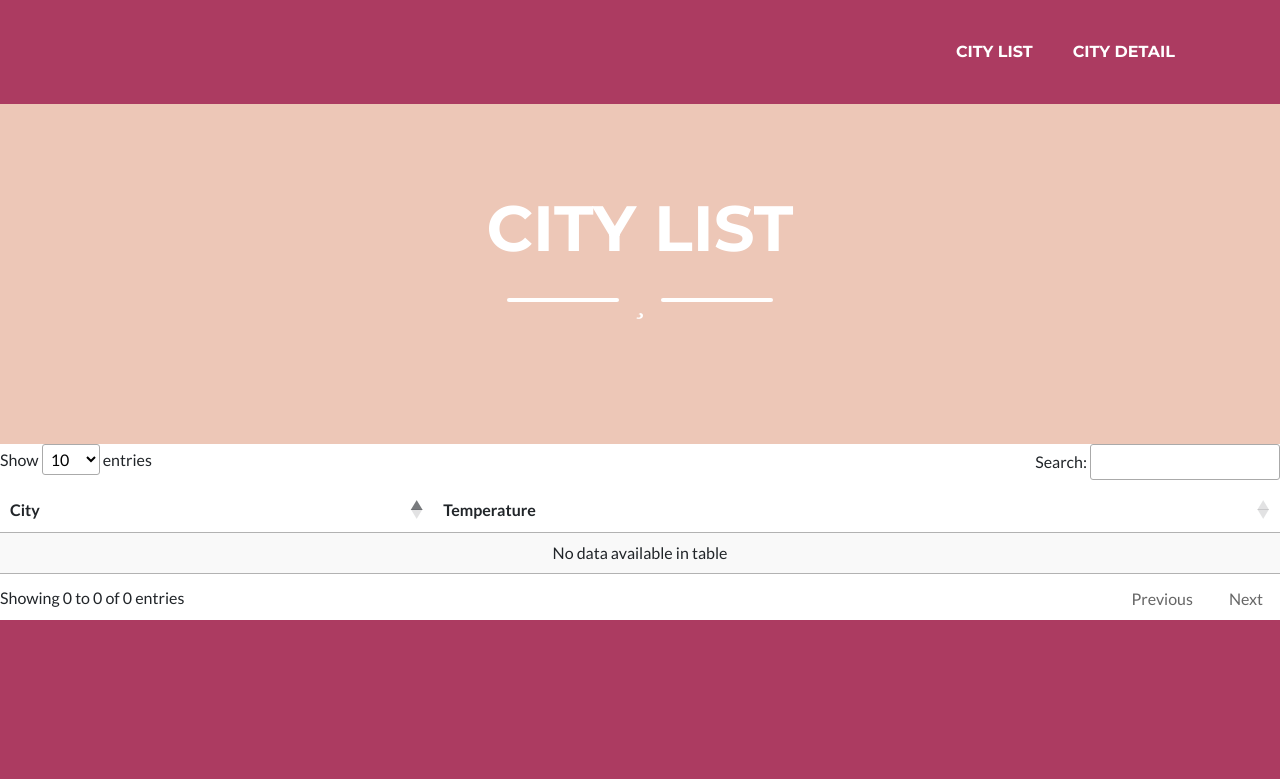
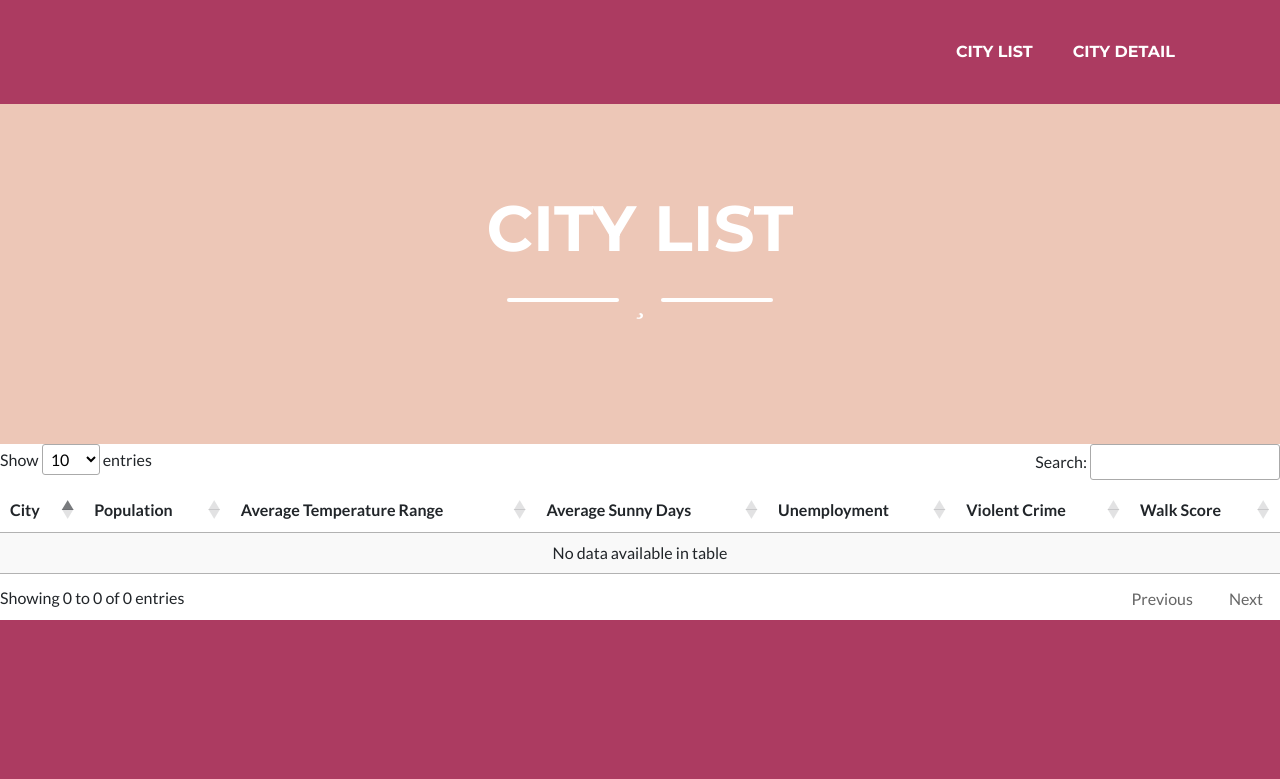
Before and after one commit to laashna/findrcity, a Django app: template findrcity/templates/city_list/city_list.html in a window 1280 px wide. Shown: the top 779 px of the page. Run offline with Django 3.2, Linux system fonts and the light colour scheme; the template is opened without the code that fills it, so the values that code supplies are empty; some libraries are stand-ins or nearby versions.

Commit message:
add population sun unemployment crime and walkscore in to citylist table

```diff
--- a/findrcity/templates/city_list/city_list.html
+++ b/findrcity/templates/city_list/city_list.html
@@ -1,6 +1,6 @@
 {% extends 'base/base.html' %}
 
-{% block title %} City List {% endblock %}
+{% block title %} city List {% endblock %}
 
 {% block heading %}<h1 class="masthead-heading text-uppercase mb-0">City List</h1>{% endblock %}
 
--- a/findrcity/templates/city_list/datatable.html
+++ b/findrcity/templates/city_list/datatable.html
@@ -2,14 +2,24 @@
     <thead>
     <tr>
         <th>City</th>
-        <th>Temperature</th>
+        <th>Population</th>
+        <th>Average Temperature Range</th>
+        <th>Average Sunny Days</th>
+        <th>Unemployment</th>
+        <th>Violent Crime</th>
+        <th>Walk Score</th>
     </tr>
     </thead>
     <tbody>
         {% for c in city %}
             <tr>
-           <td>{{ c.name }}</td>
+            <td>{{ c.name }}</td>
+            <td>{{ c.population }}</td>
             <td>{{ c.temperature_high }} - {{ c.temperature_low }}</td>
+            <td>{{ c.sunshine_clear_days }}</td>
+            <td>{{ c.unemployment_rate }}</td>
+            <td>{{ c.total_violent_crimes }}</td>
+            <td>{{ c.walkscore }}</td>
             </tr>
         {% endfor %}
 
```
